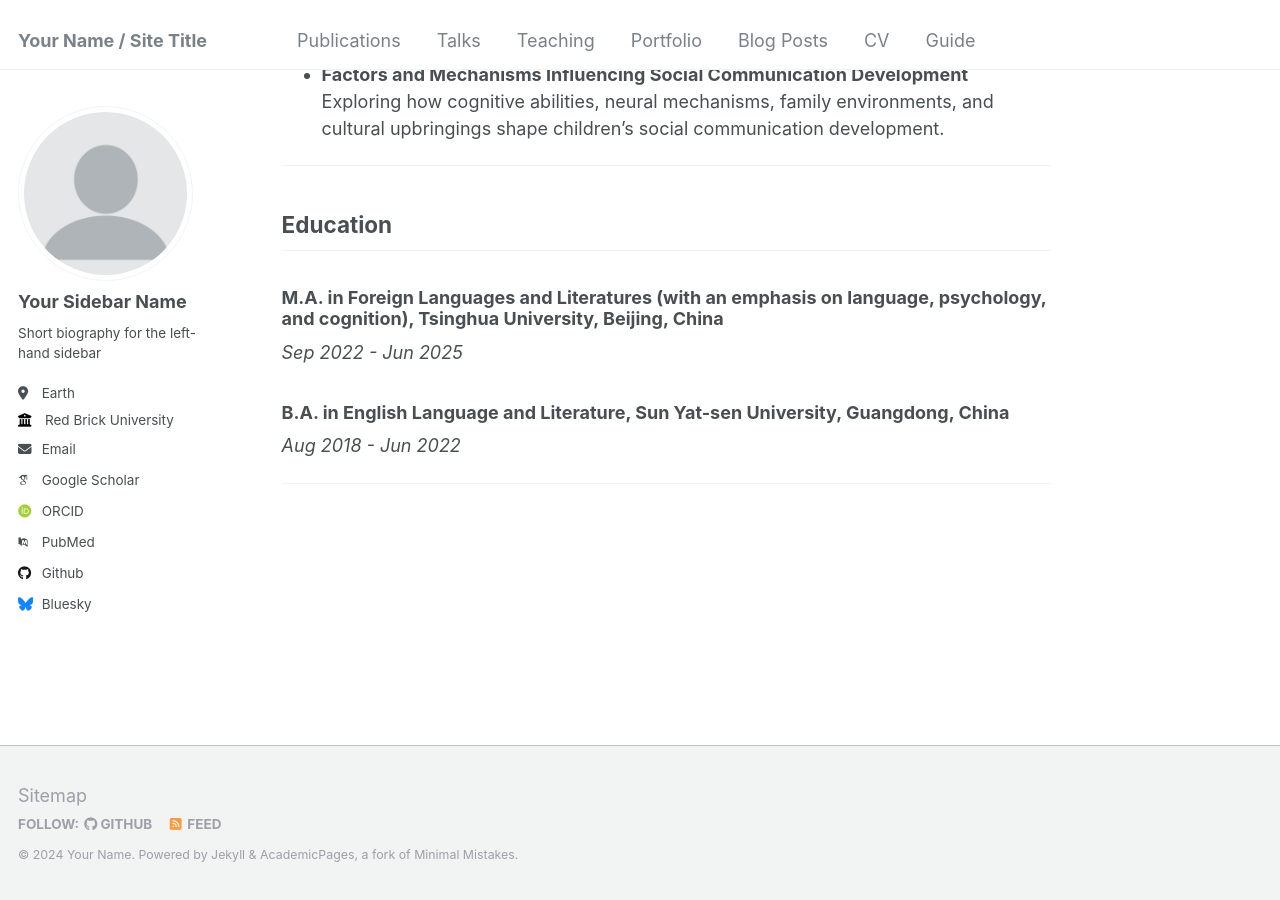
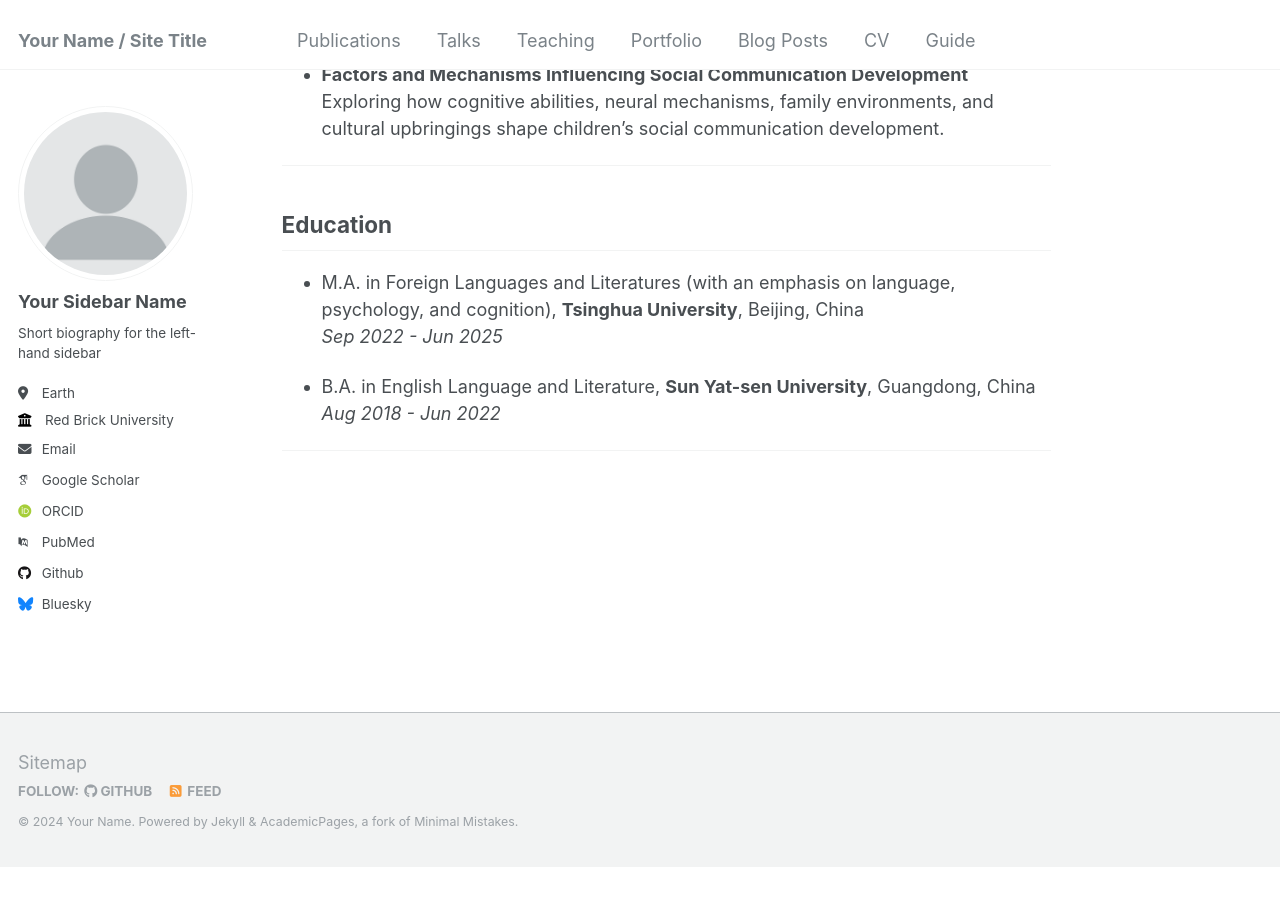
Before and after one commit to ZeyingGAO/zeyinggao.github.io, a Jekyll site: the page built from _pages/about.md, in a window 1280 px wide and 900 px high, scrolled down 1132 px. Built offline with Jekyll 4.4.1, drawn with Linux system fonts in a browser that asks for light colours; some web fonts are replaced; after the commit the page ends 2000 px from its top, so only the background shows below that.

```diff
--- a/_pages/about.md
+++ b/_pages/about.md
@@ -32,10 +32,10 @@ Through my academic and professional experiences, I strive to contribute to a de
 ---
 
 ## Education
-### M.A. in Foreign Languages and Literatures (with an emphasis on language, psychology, and cognition), Tsinghua University, Beijing, China
+- M.A. in Foreign Languages and Literatures (with an emphasis on language, psychology, and cognition), **Tsinghua University**, Beijing, China
 _Sep 2022 - Jun 2025_
 
-### B.A. in English Language and Literature, Sun Yat-sen University, Guangdong, China
+- B.A. in English Language and Literature, **Sun Yat-sen University**, Guangdong, China
 _Aug 2018 - Jun 2022_
 
 ---
```
